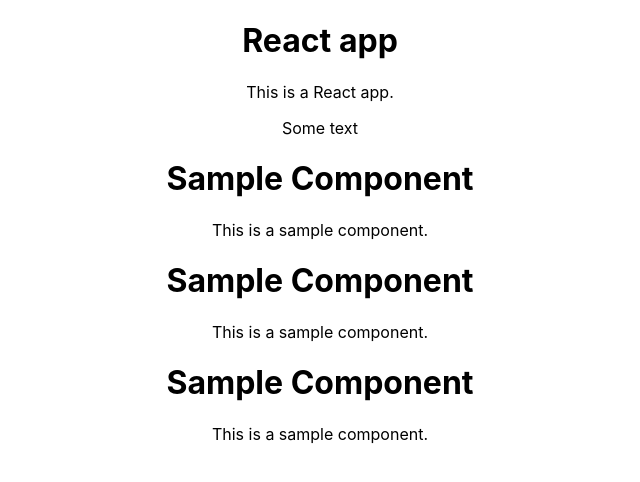
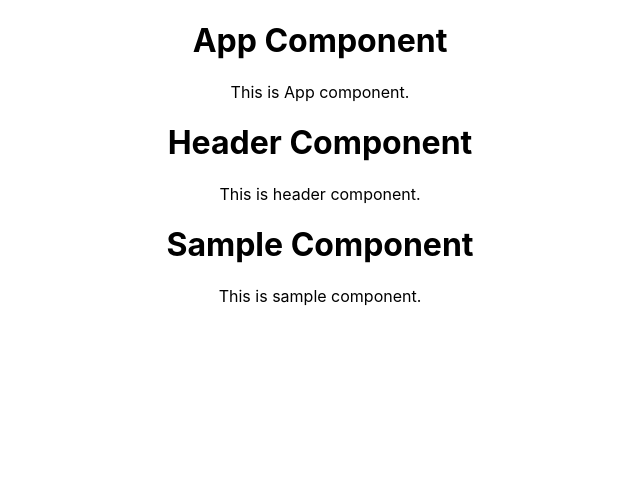
Before and after one commit to vamandeshmukh/cg-react-app-3aug-2021, a React (Create React App) app: page / in a window 1280 px wide. Shown: the top 482 px of the page, without its empty margins (320-960 px from the left). Built offline with nearby package versions, Linux system fonts and the light colour scheme.

Commit message:
Commit
Commit

```diff
--- a/src/App.js
+++ b/src/App.js
@@ -1,18 +1,17 @@
 import React from 'react';
 import './App.css';
+import Header from './components/Header';
 import Sample from './Sample';
 
 const App = () => {
   return (
     <div className="App">
-      <h1>React app</h1>
-      <p>This is a React app.</p>
-      <p>Some text</p>
-      <Sample />
-      <Sample />
+      <h1>App Component</h1>
+      <p>This is App component.</p>
+      <Header />
       <Sample />
     </div>
-      );
+  );
 }
 
 export default App;
--- a/src/Sample.js
+++ b/src/Sample.js
@@ -10,7 +10,7 @@
 //     return (
 //         <div className="App">
 //             <h1>Sample Component</h1>
-//             <p>This is a sample component.</p>
+//             <p>This is sample component.</p>
 //         </div>
 //     );
 // }
@@ -18,6 +18,7 @@
 
 // 2.  example of class component
 class Sample extends React.Component {
+
     constructor() {
         super();
     }
@@ -26,7 +27,7 @@
         return (
             <div className="App">
                 <h1>Sample Component</h1>
-                <p>This is a sample component.</p>
+                <p>This is sample component.</p>
             </div>
         );
     }
--- /dev/null
+++ b/src/components/Header.js
@@ -0,0 +1,12 @@
+import React from 'react';
+import '../App.css';
+
+const Header = () => {
+    return (
+        <div className="App">
+            <h1>Header Component</h1>
+            <p>This is header component.</p>
+        </div>
+    );
+}
+export default Header;
```
